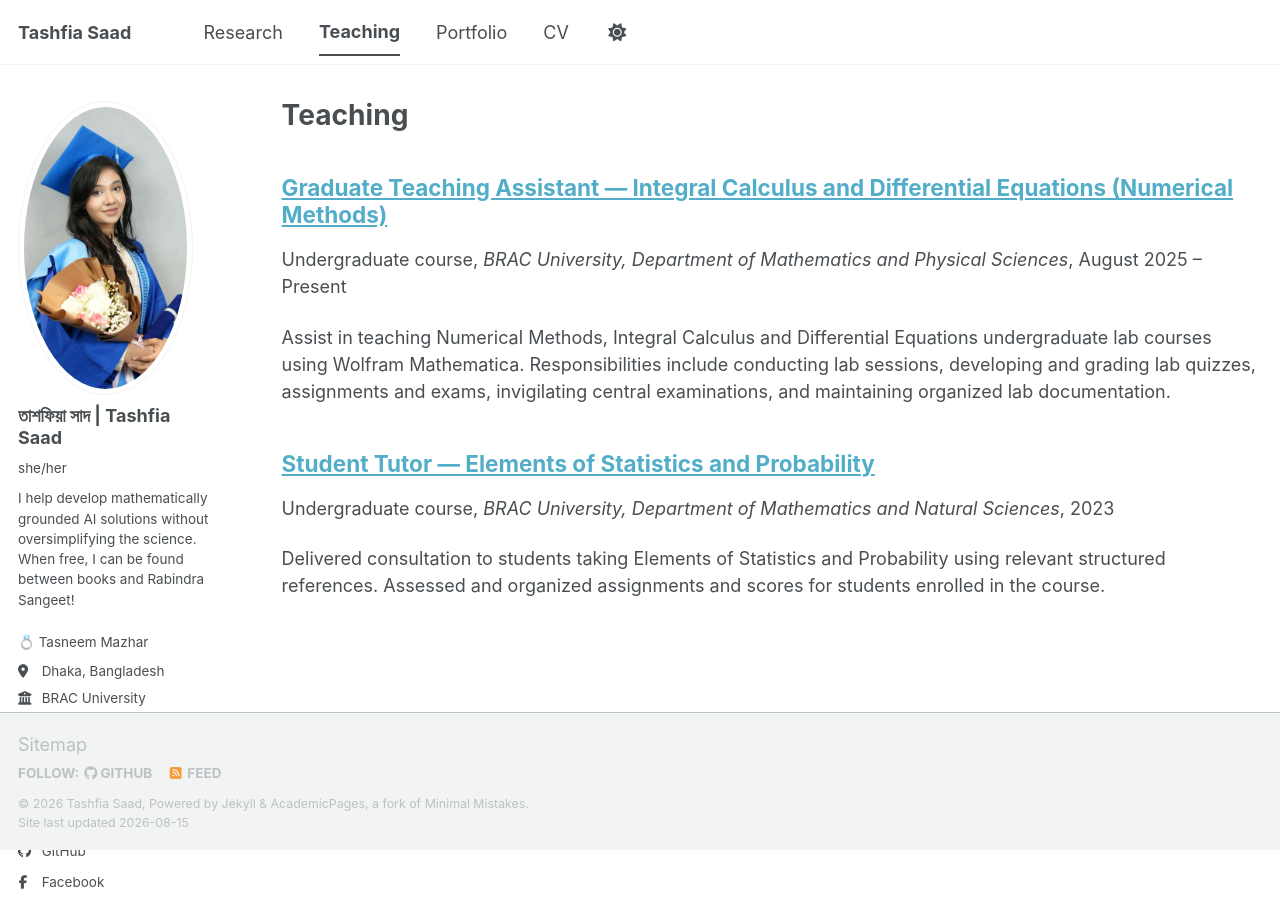
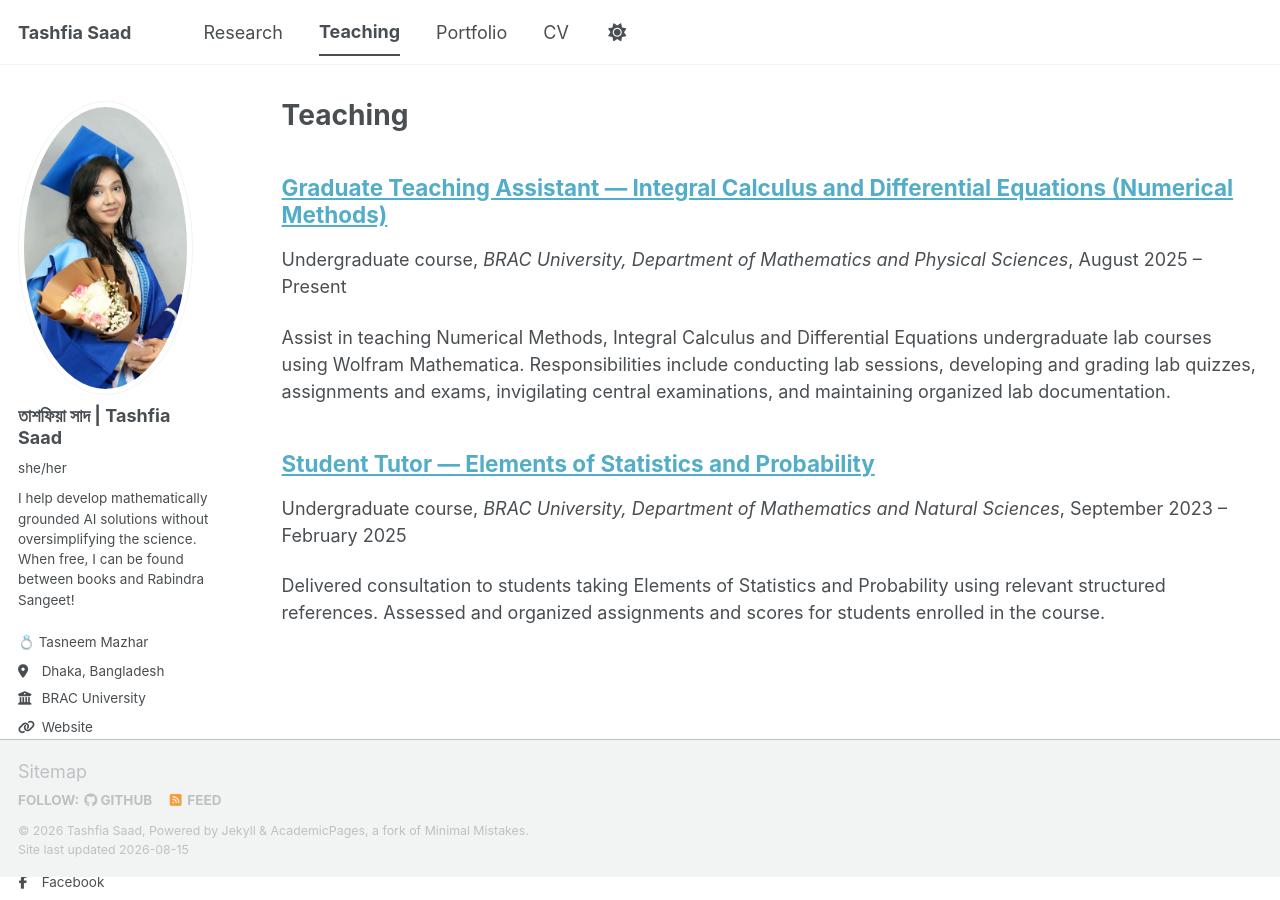
Before and after one commit to saadtashfia/saadtashfia.github.io, a Jekyll site: the page built from _pages/teaching.html, in a window 1280 px wide. Built offline with Jekyll 4.4.1, drawn with Linux system fonts in a browser that asks for light colours; some web fonts are replaced; a script bundle is joined from its source files by our own code; library files that are not in the unit come from our copies.

Commit message:
Update 2015-spring-teaching-2.md

```diff
--- a/_teaching/2015-spring-teaching-2.md
+++ b/_teaching/2015-spring-teaching-2.md
@@ -5,6 +5,7 @@
 permalink: /teaching/2023-fall-teaching-2
 venue: "BRAC University, Department of Mathematics and Natural Sciences"
 date: 2023-09-01
+date_range: "September 2023 – February 2025"
 location: "Dhaka, Bangladesh"
 ---
 
```
